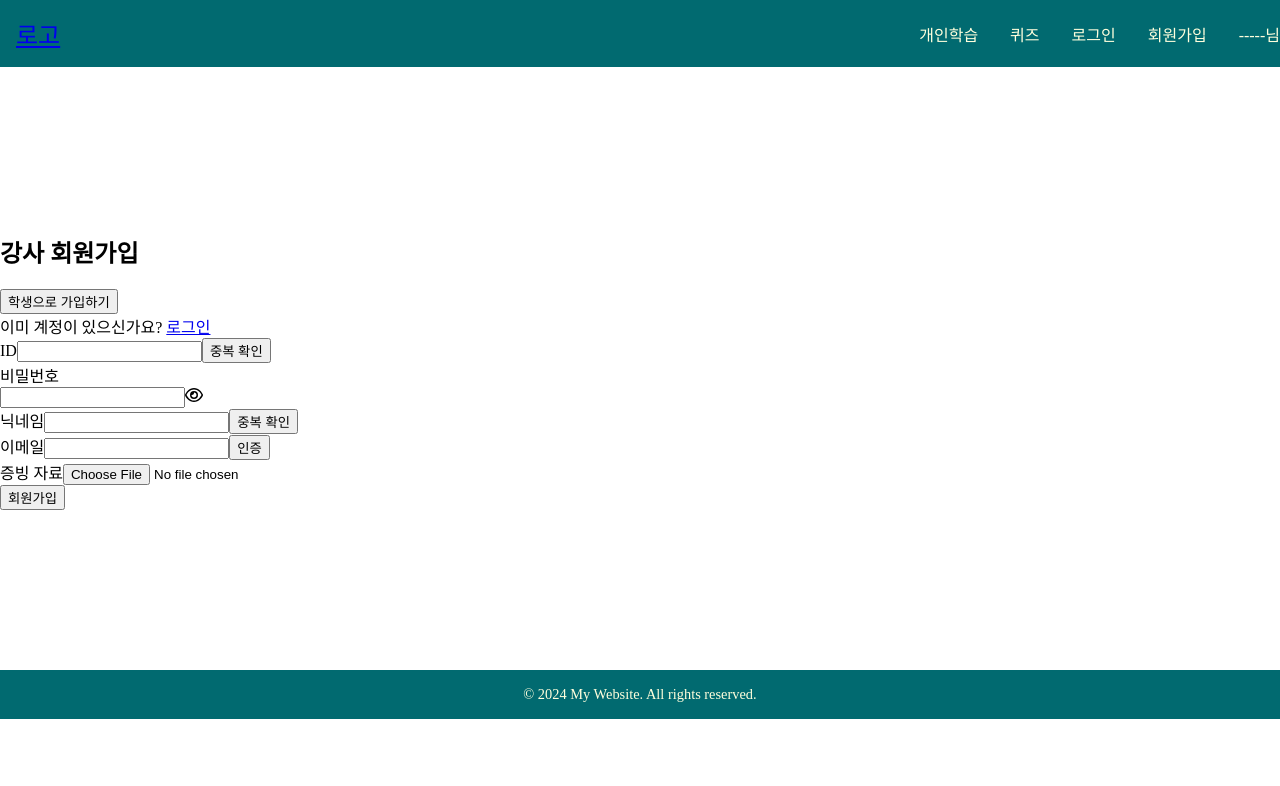
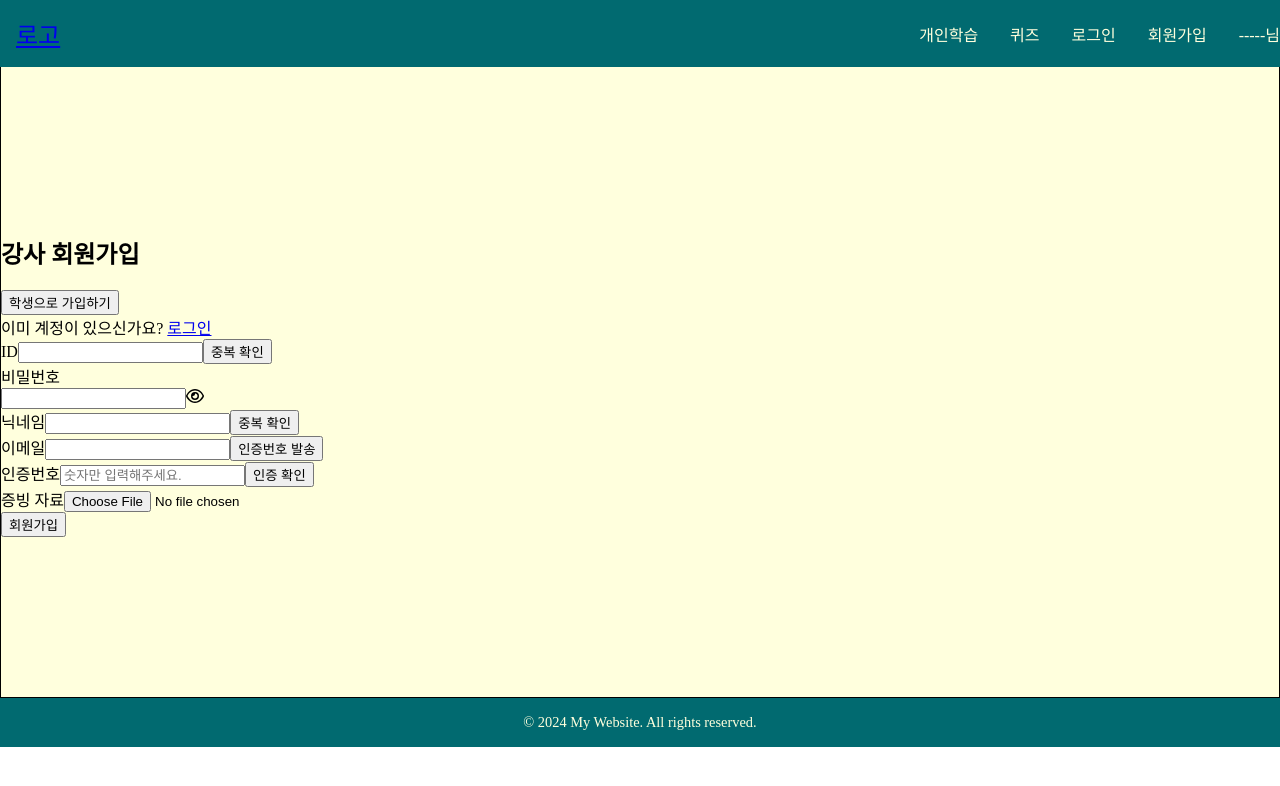
Before and after one commit to purple11-11/HandChatter, a React (Create React App) app in the folder client/: page /signup/tutor in a window 1280 px wide. Shown: the top 786 px of the page. Built offline with nearby package versions, Linux system fonts and the light colour scheme.

Commit message:
feat: [FE] 이메일 인증, 강사 회원가입 구현

```diff
--- a/client/src/components/form/SignupForm.tsx
+++ b/client/src/components/form/SignupForm.tsx
@@ -1,6 +1,7 @@
 import { useFormContext } from "react-hook-form";
 import { RoleProps, SignupData } from "../../types/interface";
 import PasswordInput from "../input/PasswordInput";
+import "../../styles/components/form/signupForm.scss";
 
 // signup, checkDuplicate 함수를 props로 받아옴
 interface SignupFormProps {
@@ -9,9 +10,17 @@
         role: string,
         data: FormData | { id: string; password: string; nickname: string; email: string }
     ) => Promise<void>;
+    sendEmail: (email: string) => Promise<void>;
+    checkCertification: (certification: number) => void;
 }
 
-export default function SignupForm({ role, signup, checkDuplicate }: SignupFormProps & RoleProps) {
+export default function SignupForm({
+    role,
+    signup,
+    checkDuplicate,
+    sendEmail,
+    checkCertification,
+}: SignupFormProps & RoleProps) {
     const {
         register,
         handleSubmit,
@@ -21,17 +30,23 @@
 
     const onSubmit = (data: SignupData) => {
         const { id, password, nickname, email, authDocument } = data;
+        // TODO: tutor의 경우 authDocument가 없을 때 alert 띄우기
+        /* if (role === "tutor" && authDocument) {
+            if (!authDocument || authDocument.length === 0) {
+                return alert("증빙 자료를 첨부해주세요.");
+            } */
+
         if (role === "tutor" && authDocument) {
             const formData = new FormData();
             formData.append("id", id);
             formData.append("password", password);
             formData.append("nickname", nickname);
             formData.append("email", email);
-            formData.append("authDocument", authDocument as File);
-            signup?.(role, formData);
+            formData.append("authDocument", authDocument[0]);
+            signup(role, formData);
         } else {
             const newData = { id, password, nickname, email };
-            signup?.(role, newData);
+            signup(role, newData);
         }
     };
 
@@ -81,7 +96,24 @@
                                 {...register("email", { required: true })}
                                 id="email"
                             />
-                            <button type="button">인증</button>
+                            <button type="button" onClick={() => sendEmail(watch("email"))}>
+                                인증번호 발송
+                            </button>
+                        </div>
+                        <div className="signup_certification">
+                            <label htmlFor="certification">인증번호</label>
+                            <input
+                                type="number"
+                                placeholder="숫자만 입력해주세요."
+                                {...register("certification", { required: true })}
+                                id="certification"
+                            />
+                            <button
+                                type="button"
+                                onClick={() => checkCertification(Number(watch("certification")))}
+                            >
+                                인증 확인
+                            </button>
                         </div>
                         {role !== "student" && (
                             <div className="sign_up_auth_document">
--- a/client/src/pages/account/Signin.tsx
+++ b/client/src/pages/account/Signin.tsx
@@ -40,7 +40,7 @@
     };
 
     return (
-        <>
+        <section>
             <div className="login_container">
                 <h2>{role.role === "student" ? "학생 " : "강사 "} 로그인</h2>
                 <div className="go_to_sign_up">
@@ -69,6 +69,6 @@
                     </div>
                 </div>
             </div>
-        </>
+        </section>
     );
 }
--- a/client/src/pages/account/Signup.tsx
+++ b/client/src/pages/account/Signup.tsx
@@ -2,7 +2,7 @@
 import "../../styles/pages/account/signup.scss";
 import axios from "axios";
 import { Link, useNavigate } from "react-router-dom";
-import { FormProvider, useForm } from "react-hook-form";
+import { FormProvider, set, useForm } from "react-hook-form";
 import { useEffect, useState } from "react";
 import usePrevious from "../../hooks/usePrevious";
 import SignupForm from "../../components/form/SignupForm";
@@ -17,6 +17,7 @@
             nickname: "",
             email: "",
             authDocument: null,
+            certification: undefined,
         },
     });
 
@@ -24,25 +25,32 @@
 
     const [isIdChecked, setIsIdChecked] = useState(false);
     const [isNicknameChecked, setIsNicknameChecked] = useState(false);
+    const [isCertified, setIsCertified] = useState(false);
+    const [randomNum, setRandomNum] = useState(0);
 
     const navigateAndReset = (path: string) => {
         reset();
         navigate(path);
         setIsIdChecked(false);
         setIsNicknameChecked(false);
+        setIsCertified(false);
     };
 
     const idValue = watch("id");
     const nicknameValue = watch("nickname");
-    const preIdVlaue = usePrevious(idValue);
+    const emailValue = watch("email");
+    const preIdValue = usePrevious(idValue);
     const preNicknameValue = usePrevious(nicknameValue);
+    const preEmailValue = usePrevious(emailValue);
 
     useEffect(() => {
-        if (idValue !== preIdVlaue) setIsIdChecked(false);
+        if (idValue !== preIdValue) setIsIdChecked(false);
         if (nicknameValue !== preNicknameValue) setIsNicknameChecked(false);
-    }, [idValue, nicknameValue, preIdVlaue, preNicknameValue]);
+        if (emailValue !== preEmailValue) setIsCertified(false);
+    }, [idValue, nicknameValue, emailValue, preIdValue, preNicknameValue, preEmailValue]);
 
     /* axios */
+    // 중복 체크(아이디, 닉네임)
     const checkDuplicate = async (keyword: string, value: string): Promise<void> => {
         if (!value) return alert(`${keyword === "id" ? "아이디를" : "닉네임을"} 입력해주세요.`);
 
@@ -64,9 +72,12 @@
         }
     };
 
+    // 회원가입
     const signup = async (role: string, data: SignupData | FormData) => {
         if (!isIdChecked || !isNicknameChecked)
             return alert("아이디와 닉네임 모두 중복 확인을 해주세요.");
+
+        if (!isCertified) return alert("이메일 인증을 해주세요.");
 
         if (data instanceof FormData) {
             const newFormData = new FormData();
@@ -86,7 +97,7 @@
                 });
 
                 alert(`${res.data}! ${nickname}님 환영합니다🎉\n로그인 페이지로 이동합니다.`);
-                navigate("/api/login");
+                navigate("/login");
             } catch (error) {
                 console.error("회원가입 오류", error);
             }
@@ -98,35 +109,61 @@
                 );
 
                 alert(`${res.data}! ${data.nickname}님 환영합니다🎉\n로그인 페이지로 이동합니다.`);
-                navigate("/api/login");
+                navigate("/login");
             } catch (error) {
                 console.error("회원가입 오류", error);
             }
         }
     };
 
+    // 이메일 인증
+    const sendEmail = async (email: string) => {
+        const res = await axios.post(`${process.env.REACT_APP_API_SERVER}/api/sendEmail`, {
+            email,
+        });
+        setRandomNum(res.data.randomNum);
+    };
+
+    // 인증번호 확인
+    const checkCertification = (certification: number) => {
+        if (!certification) return alert("인증번호를 입력해주세요.");
+
+        if (certification === randomNum) {
+            alert("인증되었습니다.");
+            setIsCertified(true);
+        } else {
+            alert("인증번호가 일치하지 않습니다.");
+        }
+    };
+
     return (
-        <>
+        <section>
             <div className="signup_container">
                 <h2>{role === "student" ? "학생 " : "강사 "} 회원가입</h2>
                 <div className="go_to_other_sign_up">
                     {role === "student" ? (
-                        <button type="button" onClick={() => navigateAndReset("/api/tutor")}>
+                        <button type="button" onClick={() => navigateAndReset("/signup/tutor")}>
                             강사로 가입하기
                         </button>
                     ) : (
-                        <button type="button" onClick={() => navigateAndReset("/api/student")}>
+                        <button type="button" onClick={() => navigateAndReset("/signup/student")}>
                             학생으로 가입하기
                         </button>
                     )}
                 </div>
                 <span>이미 계정이 있으신가요?</span>
                 &nbsp;
-                <Link to="/api/login">로그인</Link>
+                <Link to="/login">로그인</Link>
                 <FormProvider {...methods}>
-                    <SignupForm role={role} signup={signup} checkDuplicate={checkDuplicate} />
+                    <SignupForm
+                        role={role}
+                        signup={signup}
+                        checkDuplicate={checkDuplicate}
+                        sendEmail={sendEmail}
+                        checkCertification={checkCertification}
+                    />
                 </FormProvider>
             </div>
-        </>
+        </section>
     );
 }
--- /dev/null
+++ b/client/src/styles/components/form/signupForm.scss
@@ -0,0 +1,5 @@
+input::-webkit-outer-spin-button,
+input::-webkit-inner-spin-button {
+    -webkit-appearance: none;
+    margin: 0;
+}
--- a/client/src/types/interface.ts
+++ b/client/src/types/interface.ts
@@ -7,7 +7,8 @@
     password: string;
     nickname: string;
     email: string;
-    authDocument?: File | null;
+    authDocument?: FileList | null;
+    certification?: number;
 }
 
 export interface ChatRoom {
```
Also changed, not shown: 1 other file (tests, documents, lock files or other folders).
